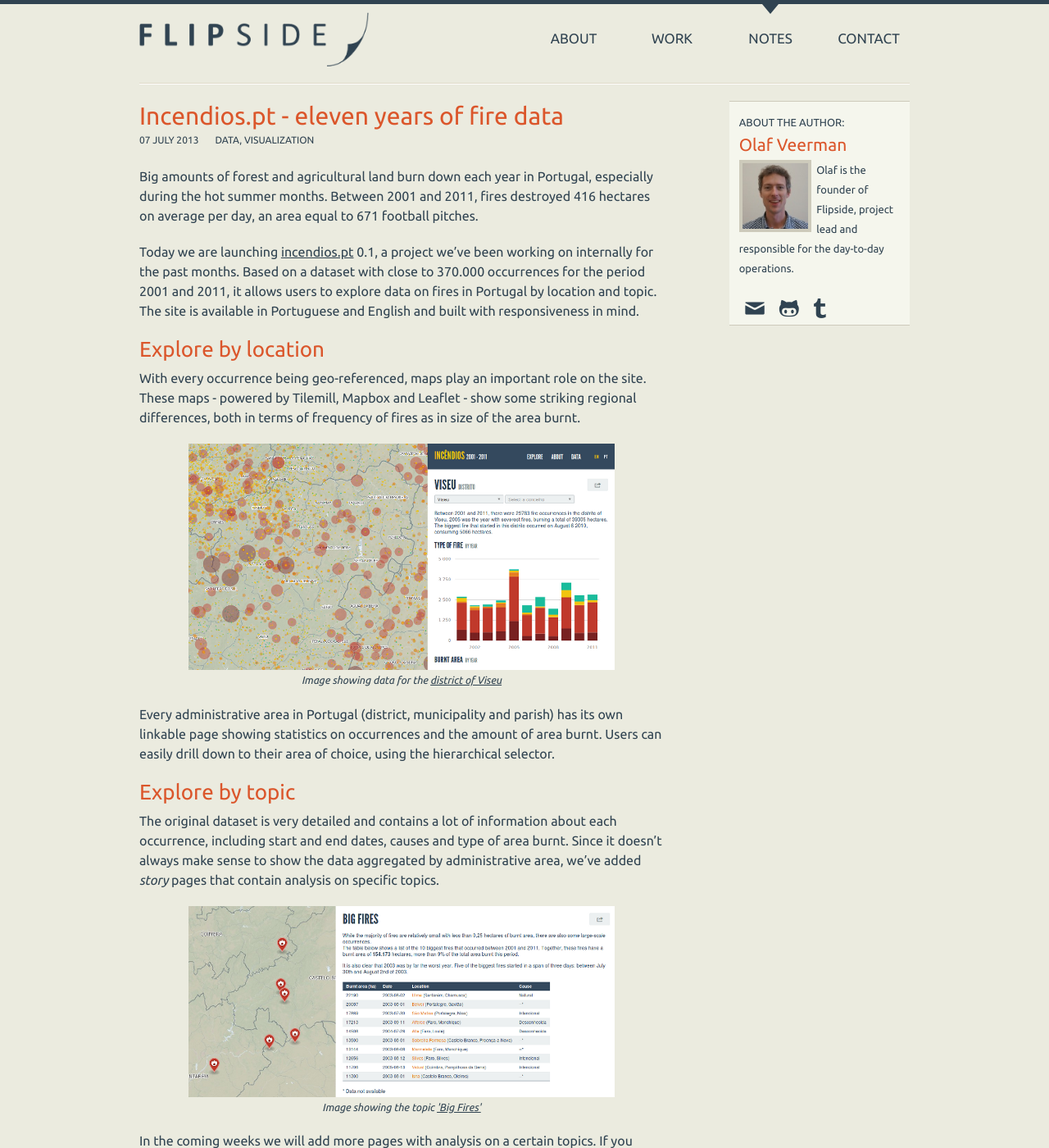
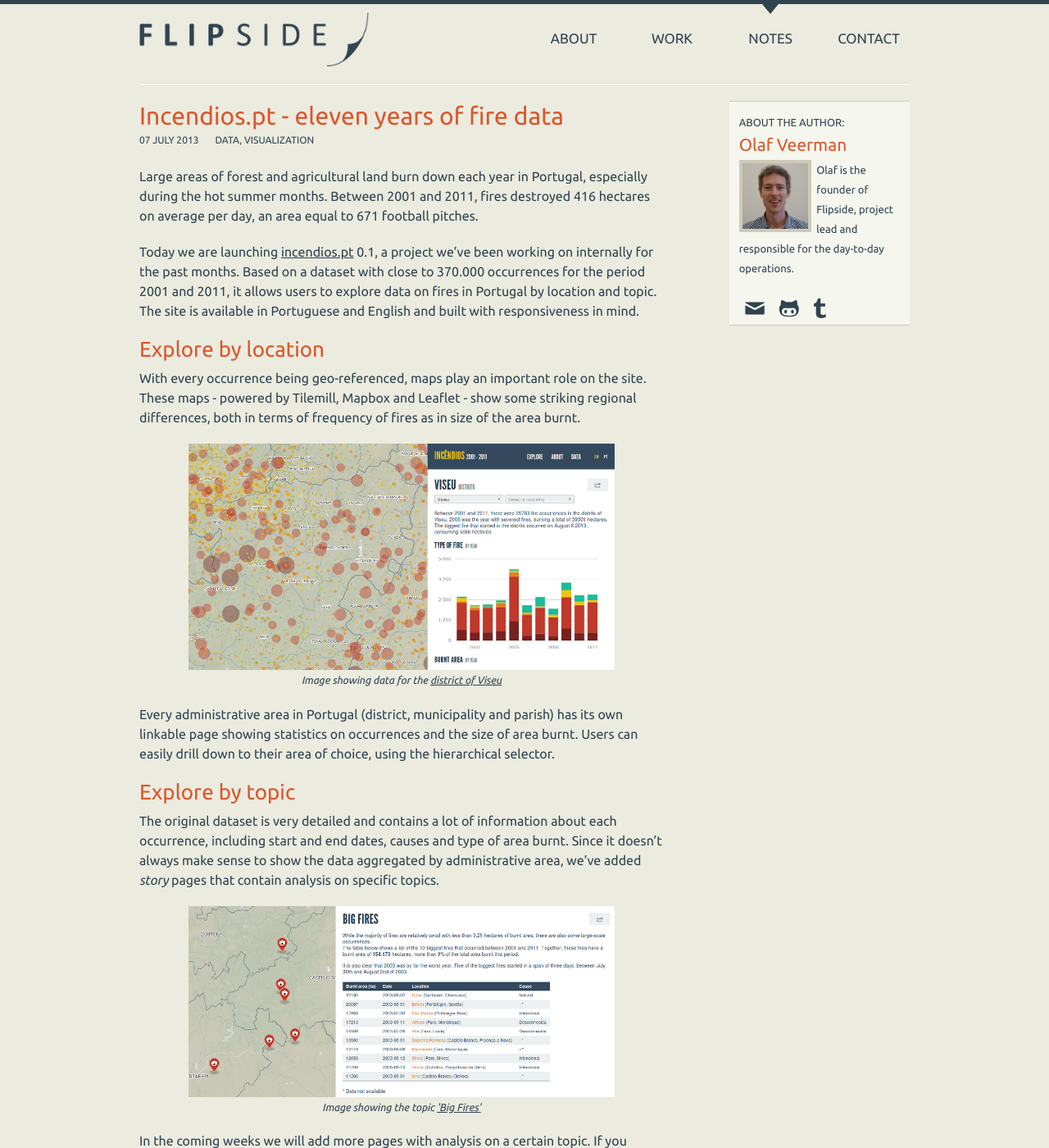
Before and after one commit to flipside-org/flipside.org, a Jekyll site: the page built from _posts/notes/2013-07-07-launch-incendios.md, in a window 1280 px wide and 1400 px high. Shown: the whole window at 82% size. Built offline with Jekyll 4.4.1, drawn with Linux system fonts in a browser that asks for light colours; nearby versions of some CDN libraries; some of the changed text lies outside the part shown.

Commit message:
Add image to post and spelling fixes

```diff
--- a/_posts/notes/2013-07-07-launch-incendios.md
+++ b/_posts/notes/2013-07-07-launch-incendios.md
@@ -4,12 +4,12 @@
 
 title: Incendios.pt - eleven years of fire data
 category: note
-image: jekyll.png
+image: incendios-pt_map.png
 tags: data visualization
 
 user: olafveerman
 ---
-Big amounts of forest and agricultural land burn down each year in Portugal, especially during the hot summer months. Between 2001 and 2011, fires destroyed 416 hectares on average per day, an area equal to 671 football pitches.
+Large areas of forest and agricultural land burn down each year in Portugal, especially during the hot summer months. Between 2001 and 2011, fires destroyed 416 hectares on average per day, an area equal to 671 football pitches.
 
 Today we are launching [incendios.pt](http://incendios.pt) 0.1, a project we've been working on internally for the past months. Based on a dataset with close to 370.000 occurrences for the period 2001 and 2011, it allows users to explore data on fires in Portugal by location and topic. The site is available in Portuguese and English and built with responsiveness in mind.
 
@@ -21,7 +21,7 @@
 	<span>Image showing data for the <a href="http://www.incendios.pt/en/por/viseu">district of Viseu</a></span>
 </div>
 
-Every administrative area in Portugal (district, municipality and parish) has its own linkable page showing statistics on occurrences and the amount of area burnt. Users can easily drill down to their area of choice, using the hierarchical selector.
+Every administrative area in Portugal (district, municipality and parish) has its own linkable page showing statistics on occurrences and the size of area burnt. Users can easily drill down to their area of choice, using the hierarchical selector.
 
 ##Explore by topic
 The original dataset is very detailed and contains a lot of information about each occurrence, including start and end dates, causes and type of area burnt. Since it doesn't always make sense to show the data aggregated by administrative area, we've added _story_ pages that contain analysis on specific topics.
```
Also changed, not shown: other parts of _posts/notes/2013-07-07-launch-incendios.md (+1 -1 lines), images/notes/incendios-pt_map.png (added).
